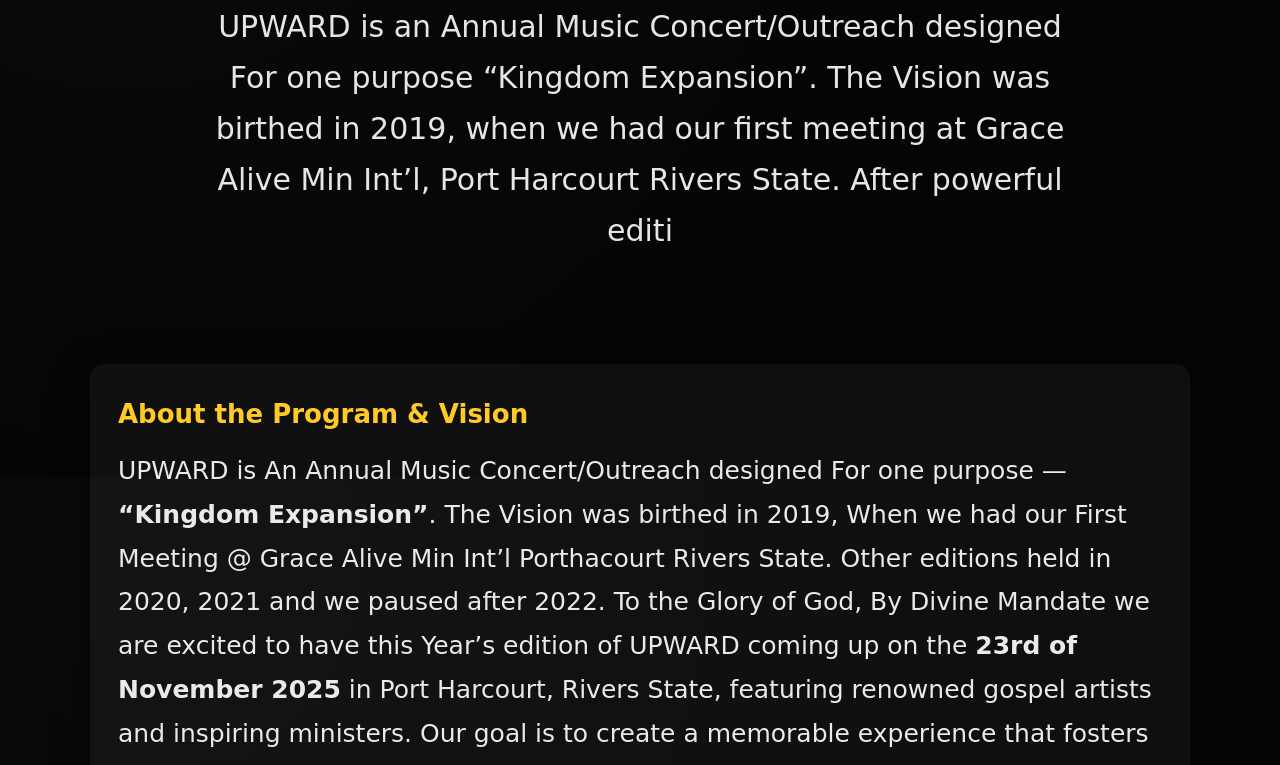
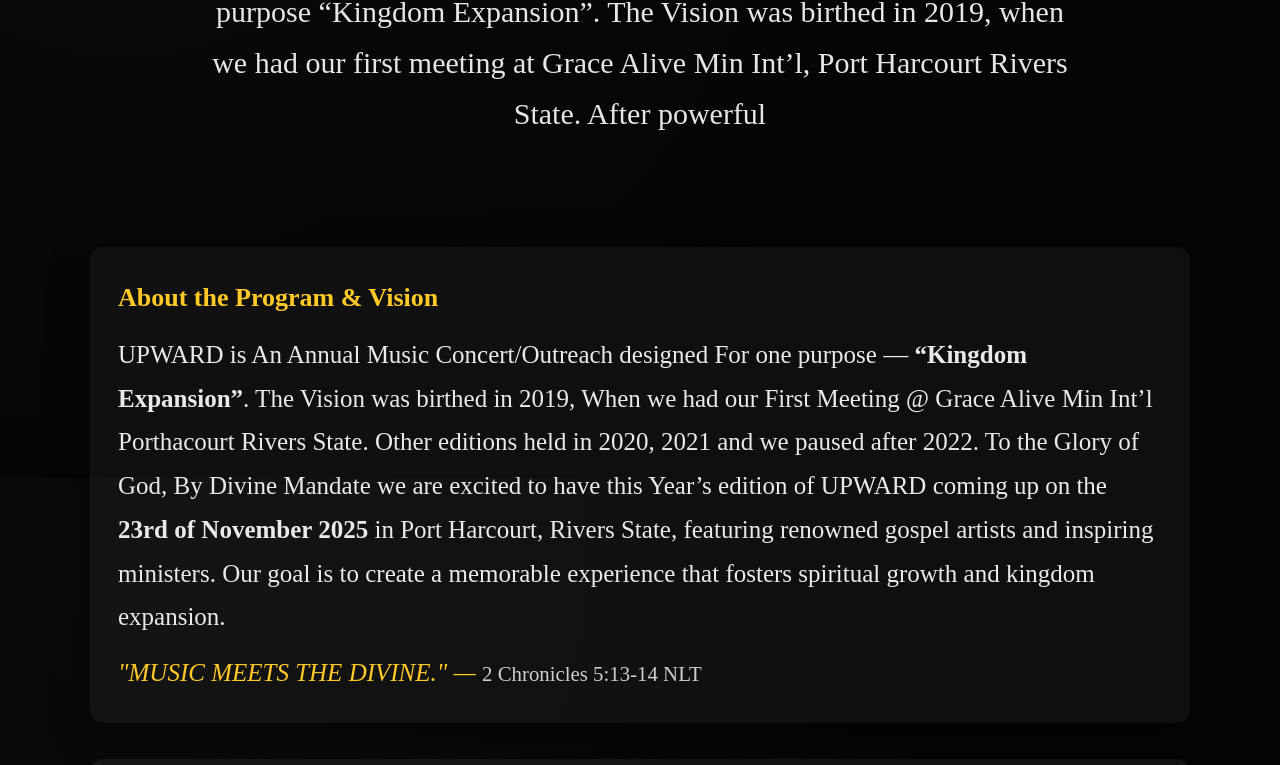
Before and after one commit to Top-secret-developer/Upward, a plain HTML site: page index.html in a window 1280 px wide. Shown: the part 322-1087 px from the top of the page. Drawn offline with Linux system fonts and the light colour scheme.

Commit message:
thir  commit

```diff
--- a/index.html
+++ b/index.html
@@ -24,7 +24,7 @@
     *{box-sizing:border-box;margin:0;padding:0}
     html,body{height:100%}
     body{
-      font-family: "poppins", cursive;
+      font-family: "poppins", ;
       background: radial-gradient(circle at 10% 10%, #0a0a0a 0%, #050505 60%);
       color:var(--text-light);
       -webkit-font-smoothing:antialiased;
```
